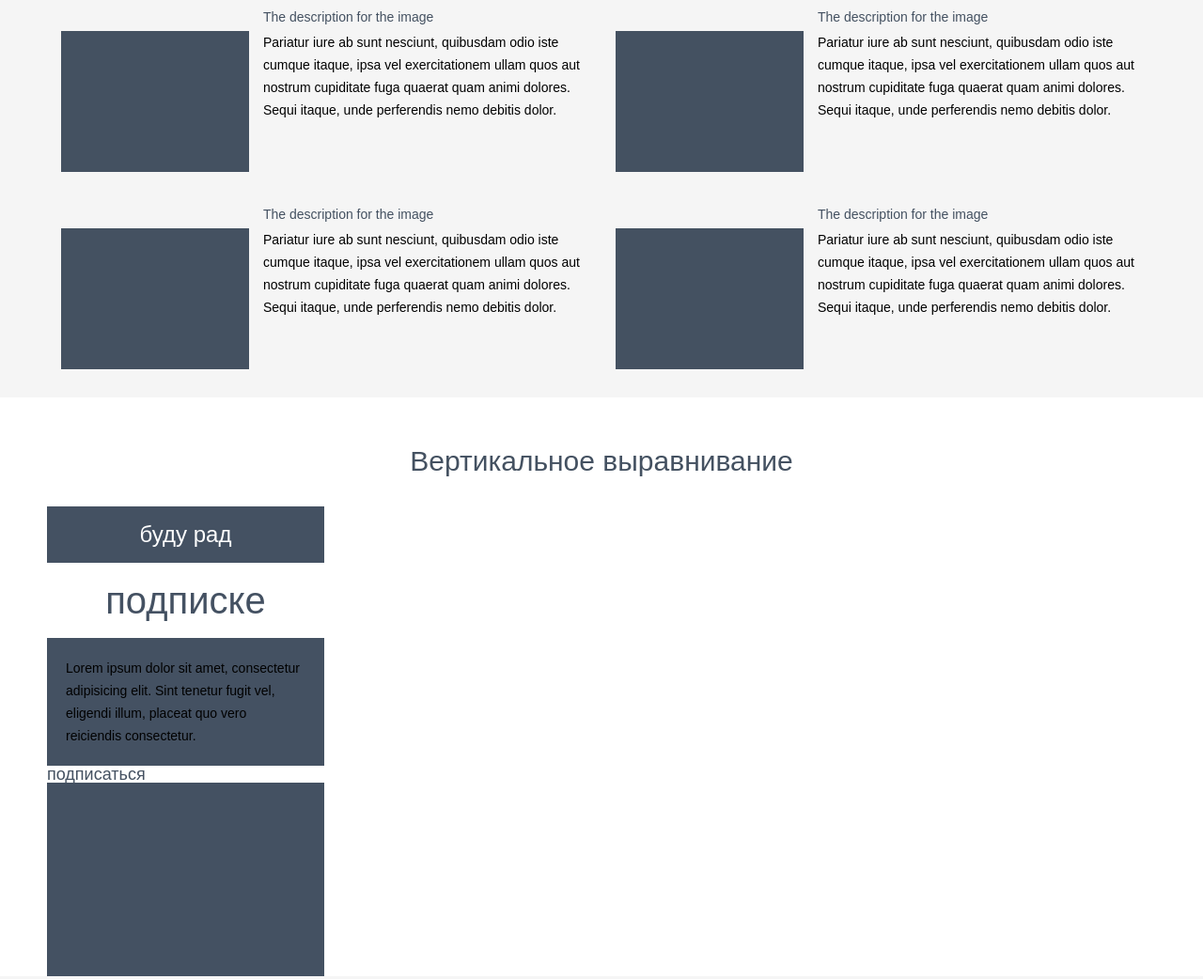
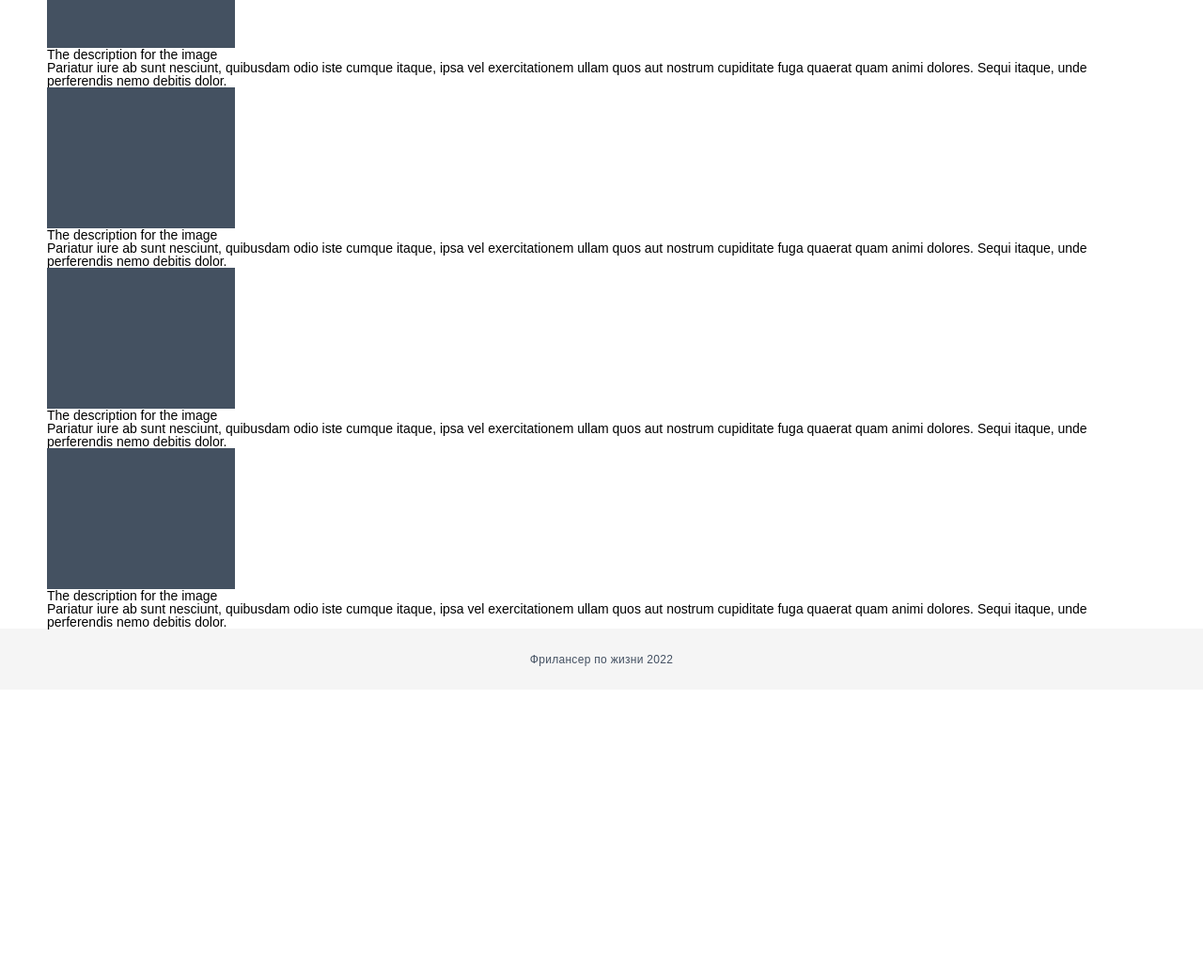
Before and after one commit to Romaxa34/flexbox, a plain HTML site: page index.html in a window 1280 px wide. Shown: the part 853-1895 px from the top of the page at 94% size. After the commit the page ends 1587 px from the top, so only its background shows below. Drawn offline with Linux system fonts and the light colour scheme.

Commit message:
deleted wrong code

```diff
--- a/css/style.css
+++ b/css/style.css
@@ -159,99 +159,6 @@ what__img img {
   flex: 0 0 430px;
 }
 
-.columns {
-  background-color: #f5f5f5;
-}
-
-.columns__row {
-  display: flex;
-  flex-wrap: wrap;
-}
-.columns__title {
-  font-size: 30px;
-  line-height: 36px;
-  color: #445161;
-}
-.title {
-  text-align: center;
-  justify-content: center;
-
-  padding: 50px 0px 30px 0px;
-}
-.columns__column {
-  flex: 0 1 50%;
-}
-.item__row {
-  display: flex;
-}
-.item__img {
-  padding: 30px 15px;
-}
-item__img img {
-  flex: 0 0 200px;
-}
-
-.item__text {
-}
-.text__title {
-  tab-size: 24px;
-  line-height: 30px;
-  color: #445161;
-}
-.text__text {
-  tab-size: 16px;
-  line-height: 24px;
-}
-
-.like {
-}
-
-.like__title {
-  color: #445161;
-  font-size: 30px;
-  line-height: 36px;
-}
-.like__row {
-  display: flex;
-}
-.like__card {
-  flex: 0 1 25%;
-  background-color: #445162;
-  min-height: 500px;
-}
-.card__item {
-  display: flex;
-  flex-direction: column;
-}
-.card__top {
-  color: #ffffff;
-  font-size: 24px;
-  line-height: 30px;
-  padding: 15px 90px 15px 90px;
-  justify-content: center;
-  text-align: center;
-}
-.card__2 {
-  color: #445162;
-  background-color: #fff;
-  font-size: 40px;
-  line-height: 30px;
-  padding: 25px 0px;
-  justify-content: center;
-  text-align: center;
-}
-.card__text {
-  font-size: 14px;
-  line-height: 24px;
-  padding: 20px;
-  flex: 1 1 auto;
-}
-.card__btn {
-  background-color: #fff;
-  color: #445161;
-  font-size: 18px;
-  line-height: 18px;
-}
 /*-----------footer----------------*/
 .footer {
   background-color: #f5f5f5;
--- a/index.html
+++ b/index.html
@@ -110,22 +110,7 @@
                 </div>
             </div>
         </div>
-        <div class="like">
-            <div class="container">
-                <div class="like__title title">Вертикальное выравнивание</div>
-                <div class="like__row">
-                    <div class="like__card">
-                        <div class="card__item">
-                            <div class="card__top">буду рад</div>
-                            <div class="card__2">подписке</div>
-                            <div class="card__text">Lorem ipsum dolor sit amet, consectetur adipisicing elit. Sint tenetur fugit vel, eligendi illum, placeat quo vero reiciendis consectetur.</div>
-                            <div class="card__btn">подписаться</div>
-                        </div>
 
-                    </div>
-                </div>
-            </div>
-        </div>
 <footer class="footer">
             <div class="container">
                 <div class="footer__row">
```
